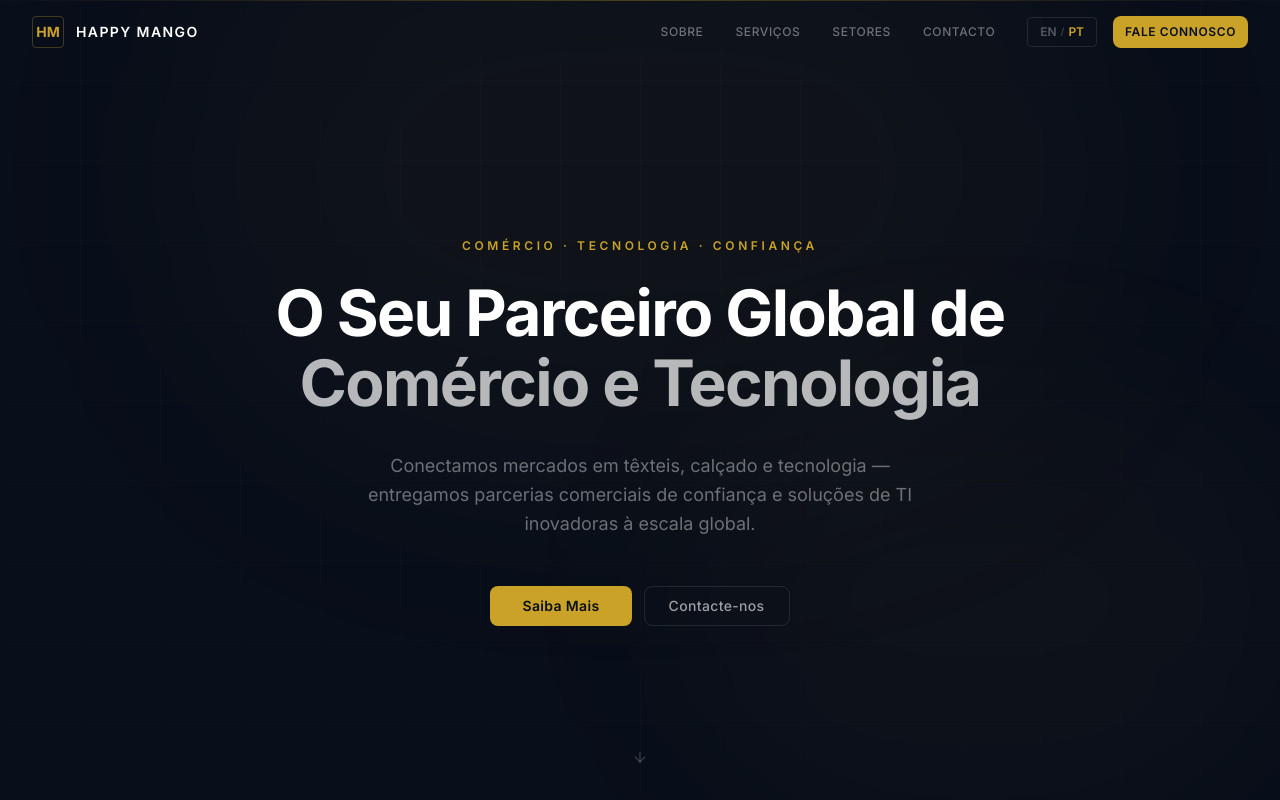
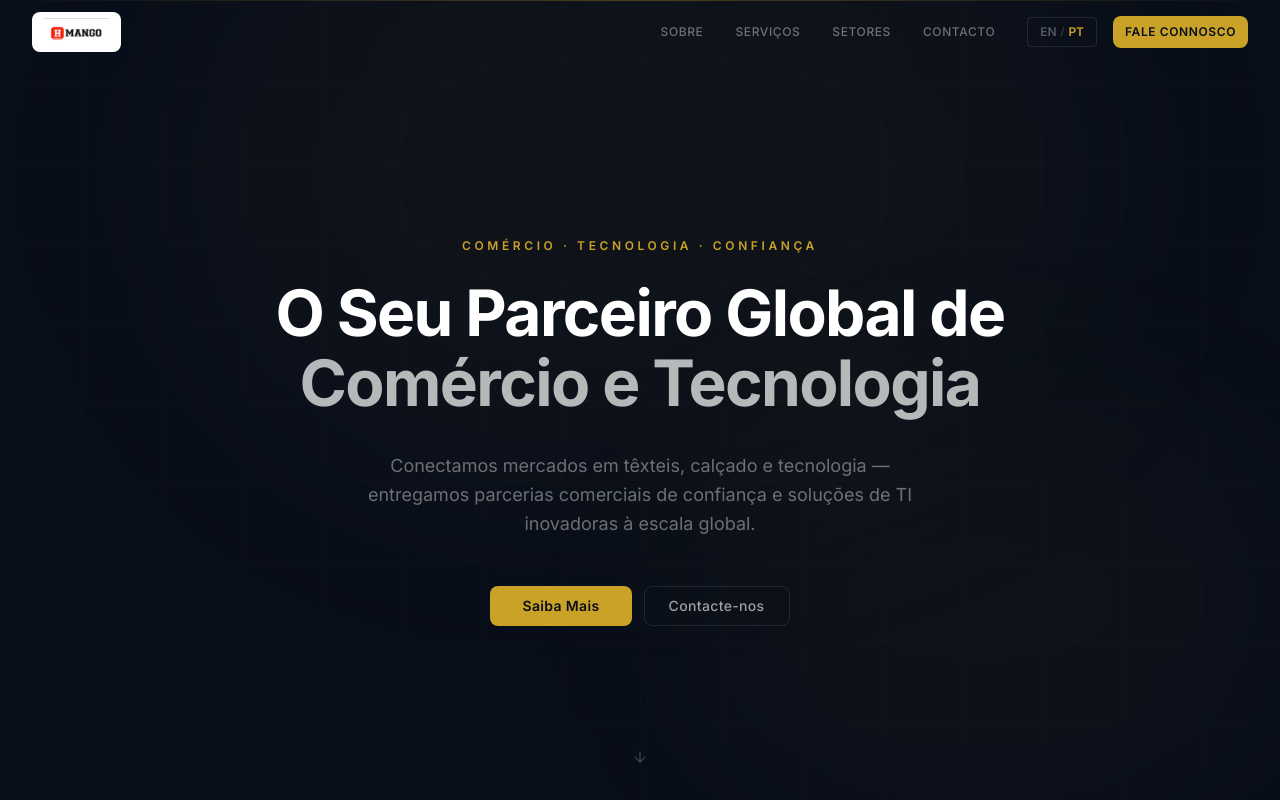
Before and after one commit to hugotorres10/happy-mango, a Next.js app: page / in a window 1280 px wide. Shown: the top 800 px of the page. Built offline with nearby package versions, Linux system fonts and the light colour scheme.

Commit message:
feat: integrate H Mango logo

```diff
--- a/src/components/footer.tsx
+++ b/src/components/footer.tsx
@@ -17,14 +17,12 @@ export function Footer() {
     <footer className="bg-[#080E1A] border-t border-[rgba(201,162,39,0.08)] px-6 py-10">
       <div className="mx-auto max-w-7xl flex flex-col items-center gap-6 sm:flex-row sm:justify-between">
         {/* Logo */}
-        <div className="flex items-center gap-3">
-          <span className="flex h-7 w-7 items-center justify-center rounded text-[#C9A227] font-bold text-xs border border-[rgba(201,162,39,0.3)]">
-            HM
-          </span>
-          <span className="text-sm font-semibold tracking-widest text-white uppercase">
-            Happy Mango
-          </span>
-        </div>
+        <a href="#">
+          <div className="bg-white rounded-md px-2.5 py-1">
+            {/* eslint-disable-next-line @next/next/no-img-element */}
+            <img src="/logo.jpg" alt="H Mango" className="h-6 w-auto" />
+          </div>
+        </a>
 
         {/* Links */}
         <nav className="flex gap-6">
--- a/src/components/header.tsx
+++ b/src/components/header.tsx
@@ -36,13 +36,11 @@ export function Header() {
     >
       <div className="mx-auto flex h-16 max-w-7xl items-center justify-between px-6 lg:px-8">
         {/* Logo */}
-        <a href="#" className="flex items-center gap-3">
-          <span className="flex h-8 w-8 items-center justify-center rounded text-[#C9A227] font-bold text-sm border border-[rgba(201,162,39,0.3)]">
-            HM
-          </span>
-          <span className="text-sm font-semibold tracking-widest text-white uppercase">
-            Happy Mango
-          </span>
+        <a href="#" className="flex items-center">
+          <div className="bg-white rounded-md px-3 py-1.5">
+            {/* eslint-disable-next-line @next/next/no-img-element */}
+            <img src="/logo.jpg" alt="H Mango" className="h-7 w-auto" />
+          </div>
         </a>
 
         {/* Desktop Nav */}
```
Also changed, not shown: public/logo.jpg (added).
